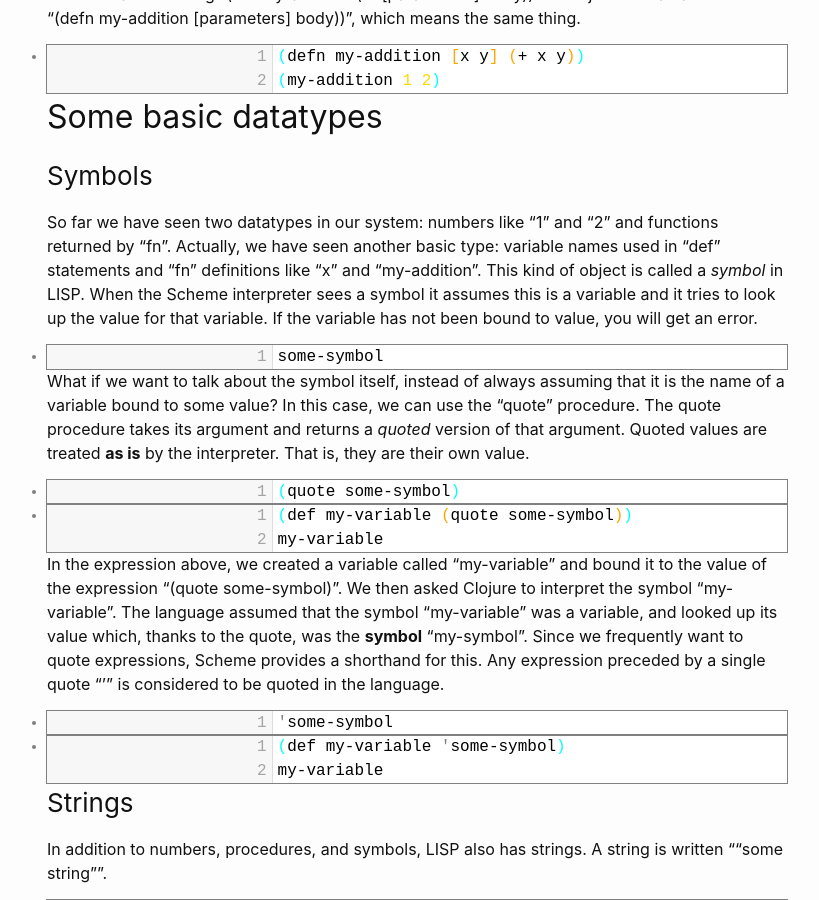
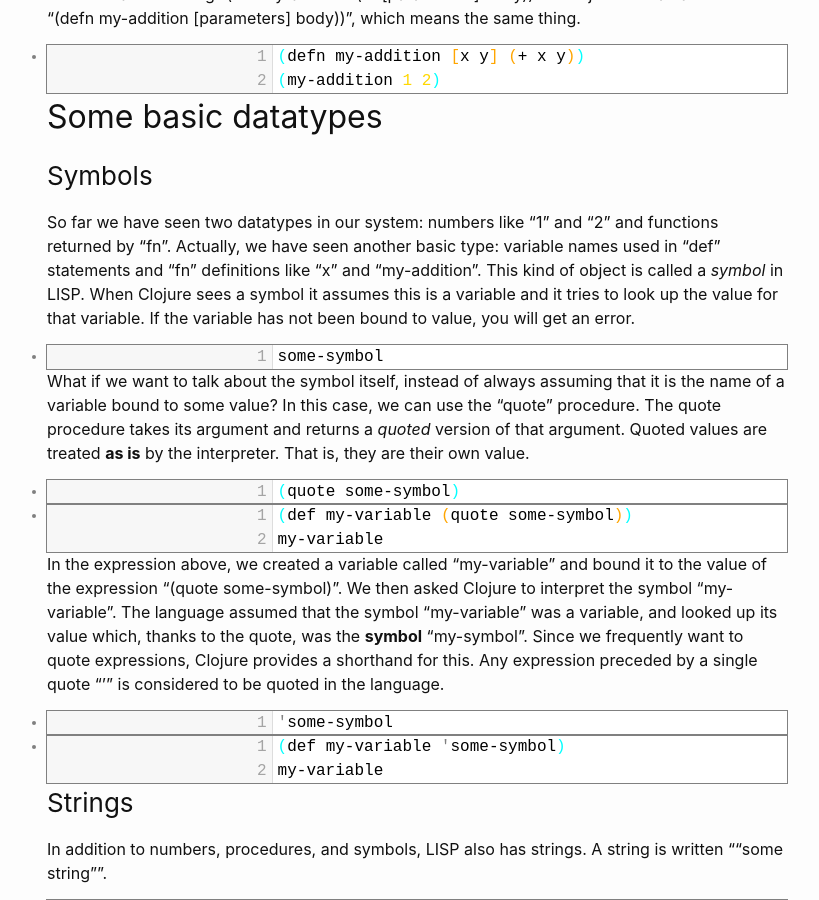
Before and after one commit to vannawillerton/vannawillerton.github.io, a Jekyll site: the page built from ModelsOfComputation.md, in a window 1280 px wide and 900 px high, scrolled down 3299 px. Shown: the whole window, without its empty margins (223-1042 px from the left). Built offline with Jekyll 4.4.1, drawn with Linux system fonts in a browser that asks for light colours; our own code applies the rules of GitHub Pages for plain Markdown files; formulas are drawn with MathJax 3.

Commit message:
Update ModelsOfComputation.md

````diff
--- a/ModelsOfComputation.md
+++ b/ModelsOfComputation.md
@@ -92,7 +92,7 @@ Because we very frequently need to define procedures, Clojure provides a shortha
 ## Some basic datatypes
 
 ### Symbols
-So far we have seen two datatypes in our system: numbers like "1" and "2" and functions returned by "fn". Actually, we have seen another basic type: variable names used in "def" statements and "fn" definitions like "x" and "my-addition". This kind of object is called a *symbol* in LISP. When the Scheme interpreter sees a symbol it assumes this is a variable and it tries to look up the value for that variable. If the variable has not been bound to value, you will get an error.
+So far we have seen two datatypes in our system: numbers like "1" and "2" and functions returned by "fn". Actually, we have seen another basic type: variable names used in "def" statements and "fn" definitions like "x" and "my-addition". This kind of object is called a *symbol* in LISP. When Clojure sees a symbol it assumes this is a variable and it tries to look up the value for that variable. If the variable has not been bound to value, you will get an error.
 
 ```
 some-symbol
@@ -109,7 +109,7 @@ What if we want to talk about the symbol itself, instead of always assuming that
 my-variable
 ```
 
-In the expression above, we created a variable called "my-variable" and bound it to the value of the expression "(quote some-symbol)". We then asked Clojure to interpret the symbol "my-variable". The language assumed that the symbol "my-variable" was a variable, and looked up its value which, thanks to the quote, was the **symbol** "my-symbol". Since we frequently want to quote expressions, Scheme provides a shorthand for this. Any expression preceded by a single quote "'" is considered to be quoted in the language.
+In the expression above, we created a variable called "my-variable" and bound it to the value of the expression "(quote some-symbol)". We then asked Clojure to interpret the symbol "my-variable". The language assumed that the symbol "my-variable" was a variable, and looked up its value which, thanks to the quote, was the **symbol** "my-symbol". Since we frequently want to quote expressions, Clojure provides a shorthand for this. Any expression preceded by a single quote "'" is considered to be quoted in the language.
 
 ```
 'some-symbol
````
